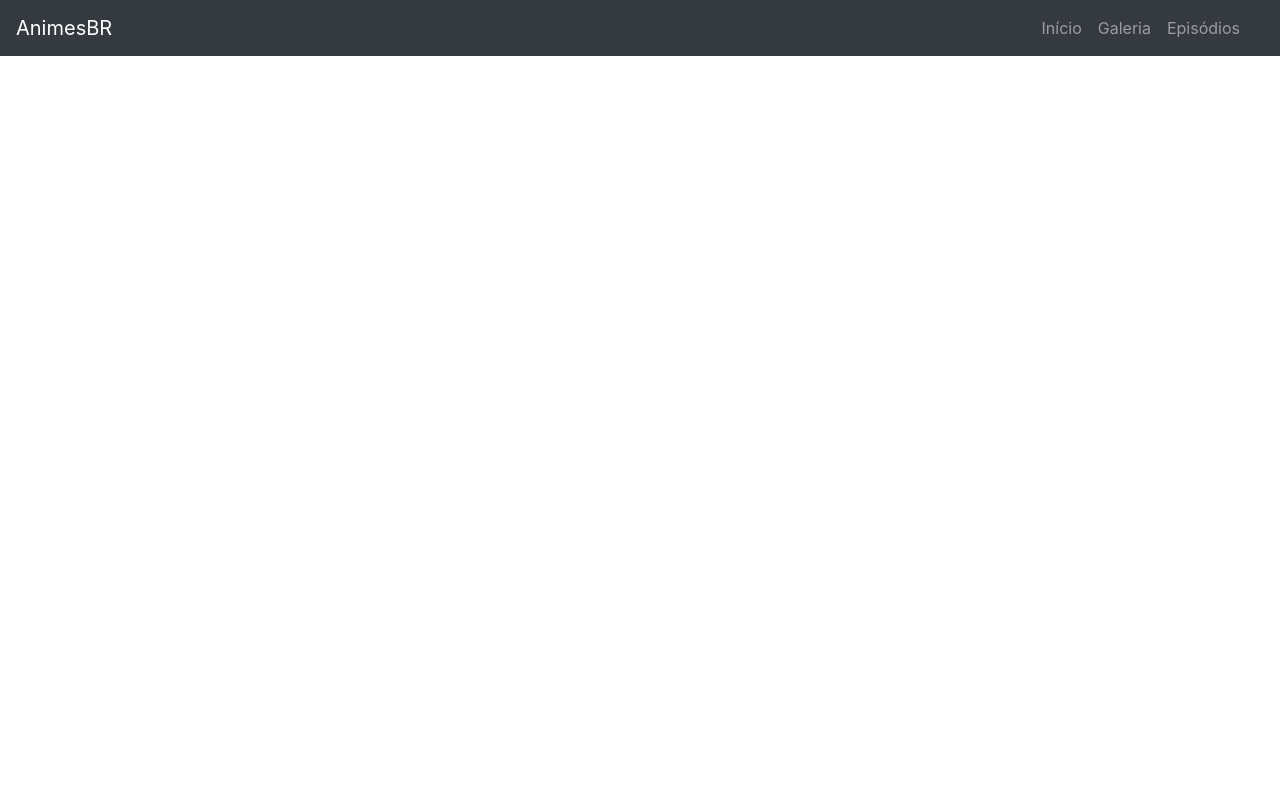
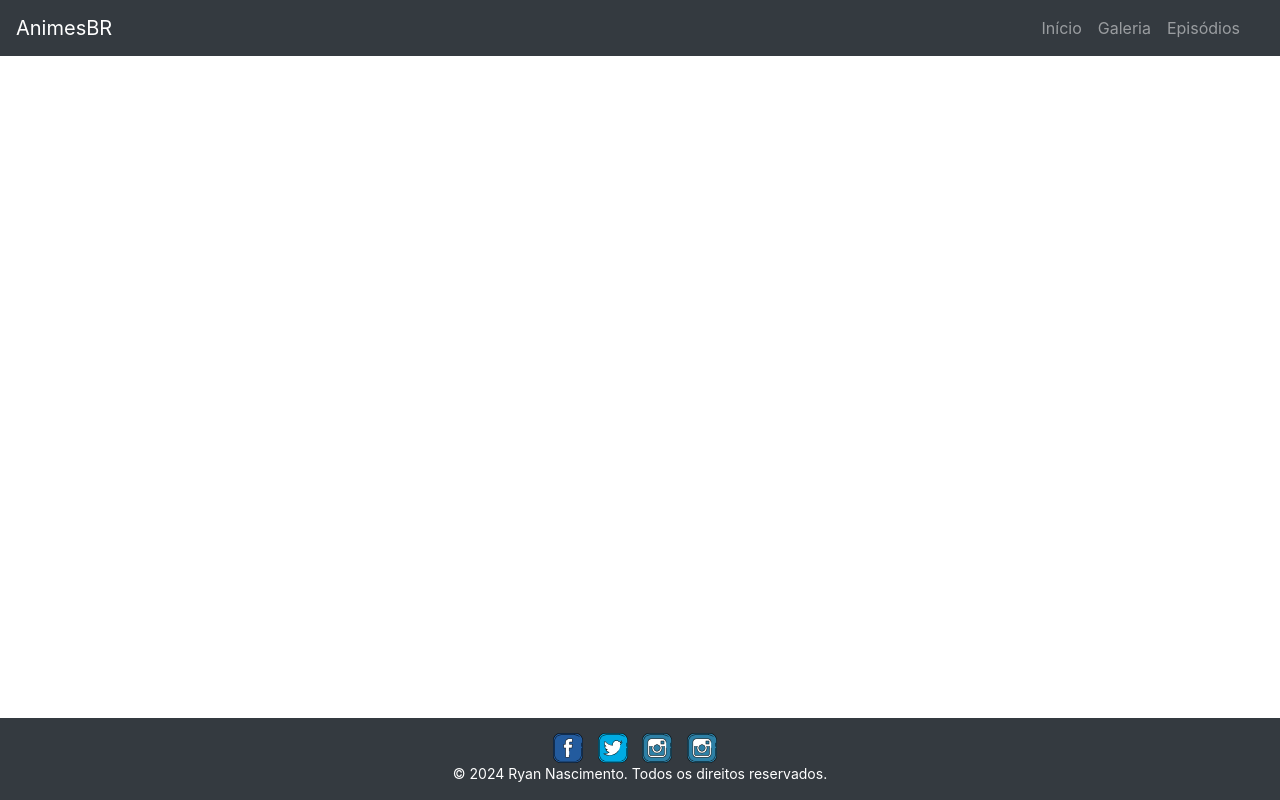
Before and after one commit to RyanBezerra/Fabrica, a plain HTML site: page Projeto/index.html in a window 1280 px wide. Drawn offline with nearby package versions, Linux system fonts and the light colour scheme.

Commit message:
Versão 0.2

```diff
--- a/Projeto/CSS/Estilos.css
+++ b/Projeto/CSS/Estilos.css
@@ -18,3 +18,26 @@ body {
     text-align: center;
     padding: -10px;
   }
+
+  .social-media {
+    margin-top: 15px;
+  }
+
+  .social-media a {
+    color: #fff;
+    text-decoration: none;
+    margin-right: 10px;
+}
+
+.social-media p {
+    font-size: 14px;
+}
+
+.social-media a:hover {
+    color: #ccc;
+}
+
+.social-icon{
+    width: 30px;
+    height: 30px;
+}
--- a/Projeto/index.html
+++ b/Projeto/index.html
@@ -5,7 +5,7 @@
   <meta name="viewport" content="width=device-width, initial-scale=1, shrink-to-fit=no">
   <link rel="stylesheet" href="https://stackpath.bootstrapcdn.com/bootstrap/4.5.2/css/bootstrap.min.css">
   <link rel="stylesheet" href="/CSS/Estilos.css">
-  <link rel="icon" href="/browse-svgrepo-com.svg" type="image/svg+xml">
+  <link rel="icon" href="/IMG/browse-svgrepo-com.svg" type="image/svg+xml">
   <title>AnimesBR</title>
 </head>
 
@@ -37,8 +37,17 @@
   <!-- Conteúdo da página aqui -->
 </main>
 
-<footer class="mt-auto">
+<footer>
+    <div class="container">
+        <div class="social-media">
+            <a href="https://www.facebook.com/seu-usuario" target="_blank"><img class = "social-icon" src="/IMG/facebook-svgrepo-com.svg" alt="Facebook"/></a>
+            <a href="https://www.twitter.com/seu-usuario" target="_blank"><img class = "social-icon" src="/IMG/twitter-svgrepo-com.svg" alt="Twitter"/></a>
+            <a href="https://www.instagram.com/seu-usuario" target="_blank"><img class = "social-icon" src="/IMG/instagram-svgrepo-com.svg" alt="Instagram"/></a>
+            <a href="https://www.linkedin.com/in/seu-usuario" target="_blank"><img class = "social-icon" src="/IMG/instagram-svgrepo-com.svg" alt="Instagram"/></a>
 
+            <p>&copy; 2024 Ryan Nascimento. Todos os direitos reservados.</p>
+        </div>
+    </div>
 </footer>
 
 <script src="https://code.jquery.com/jquery-3.5.1.slim.min.js"></script>
```
Also changed, not shown: Projeto/IMG/browse-svgrepo-com.svg (added), Projeto/IMG/facebook-svgrepo-com.svg (added), Projeto/IMG/instagram-svgrepo-com.svg (added), Projeto/IMG/twitter-svgrepo-com.svg (added).
